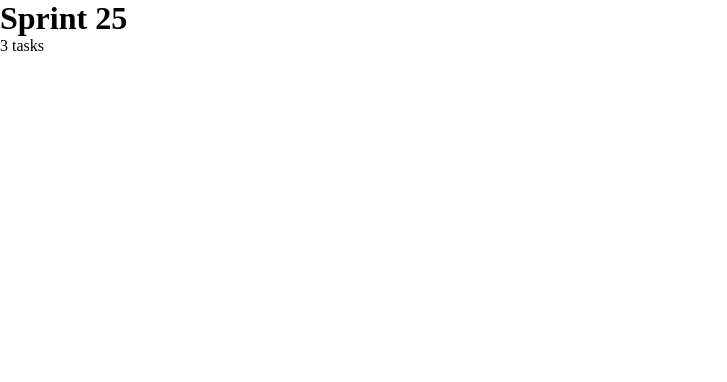
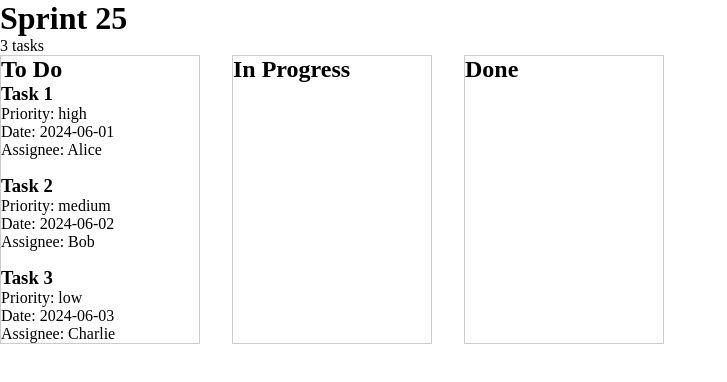
Before and after one commit to couvq/2026_react_exercises, a React (Vite) app: page / in a window 1280 px wide. Shown: the top 382 px of the page, without its empty margins (0-727 px from the left). Built offline with nearby package versions, Linux system fonts and the light colour scheme.

Commit message:
show columns and cards with data and basic styling

```diff
--- a/src/examples/kanban/Card.tsx
+++ b/src/examples/kanban/Card.tsx
@@ -1,8 +1,20 @@
 
-const Card = () => {
-  return (
-    <div>Card</div>
-  )
+interface CardProps {
+    title: string,
+    priority: 'low' | 'medium' | 'high',
+    date: string,
+    assignee: string,
+}
+
+const Card = ({ title, priority, date, assignee }: CardProps) => {
+    return (
+        <div key={title}>
+            <h3>{title}</h3>
+            <p>Priority: {priority}</p>
+            <p>Date: {date}</p>
+            <p>Assignee: {assignee}</p>
+        </div>
+    )
 }
 
 export default Card
--- a/src/examples/kanban/Column.tsx
+++ b/src/examples/kanban/Column.tsx
@@ -1,8 +1,24 @@
+import Card from "./Card";
+import type { KanbanCard } from "./KanbanContext";
 
-const Column = () => {
-  return (
-    <div>Column</div>
-  )
+interface ColumnProps {
+    columnTitle: string;
+    cards: Map<string, KanbanCard>;
+}
+
+const Column = ({ columnTitle, cards }: ColumnProps) => {
+    const flattenedCards = [...cards.entries()].map(([title, card]) => ({ title, ...card }));
+
+    return (
+        <div className="kanban_column">
+            <h2>{columnTitle}</h2>
+            <div className="kanban_cards">
+                {flattenedCards.map((card) => (
+                    <Card key={card.title} title={card.title} priority={card.priority} date={card.date} assignee={card.assignee} />
+                ))}
+            </div>
+        </div>
+    )
 }
 
 export default Column
--- a/src/examples/kanban/Header.tsx
+++ b/src/examples/kanban/Header.tsx
@@ -1,9 +1,9 @@
 import { useKanban, type KanbanColumn } from "./KanbanContext";
 
-const countNumCards = (board: Map<string, KanbanColumn>): number => {
+const countNumCards = (columns: Map<string, KanbanColumn>): number => {
     let count = 0;
 
-    for (const column of board.values()) {
+    for (const column of columns.values()) {
         count += column.cards.size
     }
 
@@ -15,8 +15,8 @@ interface HeaderProps {
 }
 
 const Header = ({ title }: HeaderProps) => {
-    const { board } = useKanban();
-    const numCards = countNumCards(board);
+    const { columns } = useKanban();
+    const numCards = countNumCards(columns);
 
     return (
         <div>
--- /dev/null
+++ b/src/examples/kanban/KanbanContent.tsx
@@ -0,0 +1,25 @@
+import Column from "./column"
+import Header from "./Header"
+import { useKanban } from "./KanbanContext";
+
+interface KanbanContentProps {
+    headerTitle: string,
+}
+
+const KanbanContent = ({ headerTitle }: KanbanContentProps) => {
+    const { columns } = useKanban();
+    const flattenedColumns = [...columns.entries()].map(([title, column]) => ({ title, ...column }));
+
+    return (
+        <>
+            <Header title={headerTitle} />
+            <div className="kanban_board">
+                {flattenedColumns.map((column) => (
+                    <Column key={column.title} columnTitle={column.title} cards={column.cards} />
+                ))}
+            </div>
+        </>
+    )
+}
+
+export default KanbanContent
--- a/src/examples/kanban/KanbanContext.tsx
+++ b/src/examples/kanban/KanbanContext.tsx
@@ -1,18 +1,17 @@
 import { createContext, useContext, useReducer, type Dispatch, type ReactNode } from "react";
 
 export interface KanbanCard {
-    title: string,
     priority: 'low' | 'medium' | 'high',
     date: string,
     assignee: string,
 }
 
 export interface KanbanColumn {
-    cards: Map<string, KanbanCard>
+    cards: Map<string, KanbanCard> // card title -> card, card titles are unique within a column
 }
 
 export interface KanbanState {
-    board: Map<string, KanbanColumn>
+    columns: Map<string, KanbanColumn> // column title -> column, column titles are unique
 }
 
 export type KanbanAction = {
@@ -29,12 +28,12 @@ const kanbanReducer = (state: KanbanState, action: KanbanAction): KanbanState =>
 }
 
 const initialState: KanbanState = {
-    board: new Map<string, KanbanColumn>([
+    columns: new Map<string, KanbanColumn>([
         ['To Do', {
             cards: new Map<string, KanbanCard>([
-                ['task-1', { title: 'Task 1', priority: 'high', date: '2024-06-01', assignee: 'Alice' }],
-                ['task-2', { title: 'Task 2', priority: 'medium', date: '2024-06-02', assignee: 'Bob' }],
-                ['task-3', { title: 'Task 3', priority: 'low', date: '2024-06-03', assignee: 'Charlie' }]
+                ['Task 1', { priority: 'high', date: '2024-06-01', assignee: 'Alice' }],
+                ['Task 2', { priority: 'medium', date: '2024-06-02', assignee: 'Bob' }],
+                ['Task 3', { priority: 'low', date: '2024-06-03', assignee: 'Charlie' }]
             ])
         }],
         ['In Progress', { cards: new Map<string, KanbanCard>() }],
--- a/src/examples/kanban/index.tsx
+++ b/src/examples/kanban/index.tsx
@@ -1,5 +1,6 @@
-import Header from "./Header"
+import KanbanContent from "./KanbanContent"
 import { KanbanProvider } from "./KanbanContext"
+import './kanban.css'
 
 interface KanbanProps {
     title: string,
@@ -8,9 +9,7 @@ interface KanbanProps {
 const Kanban = ({ title }: KanbanProps) => {
     return (
         <KanbanProvider>
-            <div>
-                <Header title={title} />
-            </div>
+            <KanbanContent headerTitle={title} />
         </KanbanProvider>
     )
 }
--- /dev/null
+++ b/src/examples/kanban/kanban.css
@@ -0,0 +1,16 @@
+.kanban_board {
+    display: flex;
+    flex-direction: row;
+    gap: 2rem;
+}
+
+.kanban_column {
+    min-width: 200px;
+    border: 1px solid #ccc;
+}
+
+.kanban_cards {
+    display: flex;
+    flex-direction: column;
+    gap: 1rem;
+}
```
